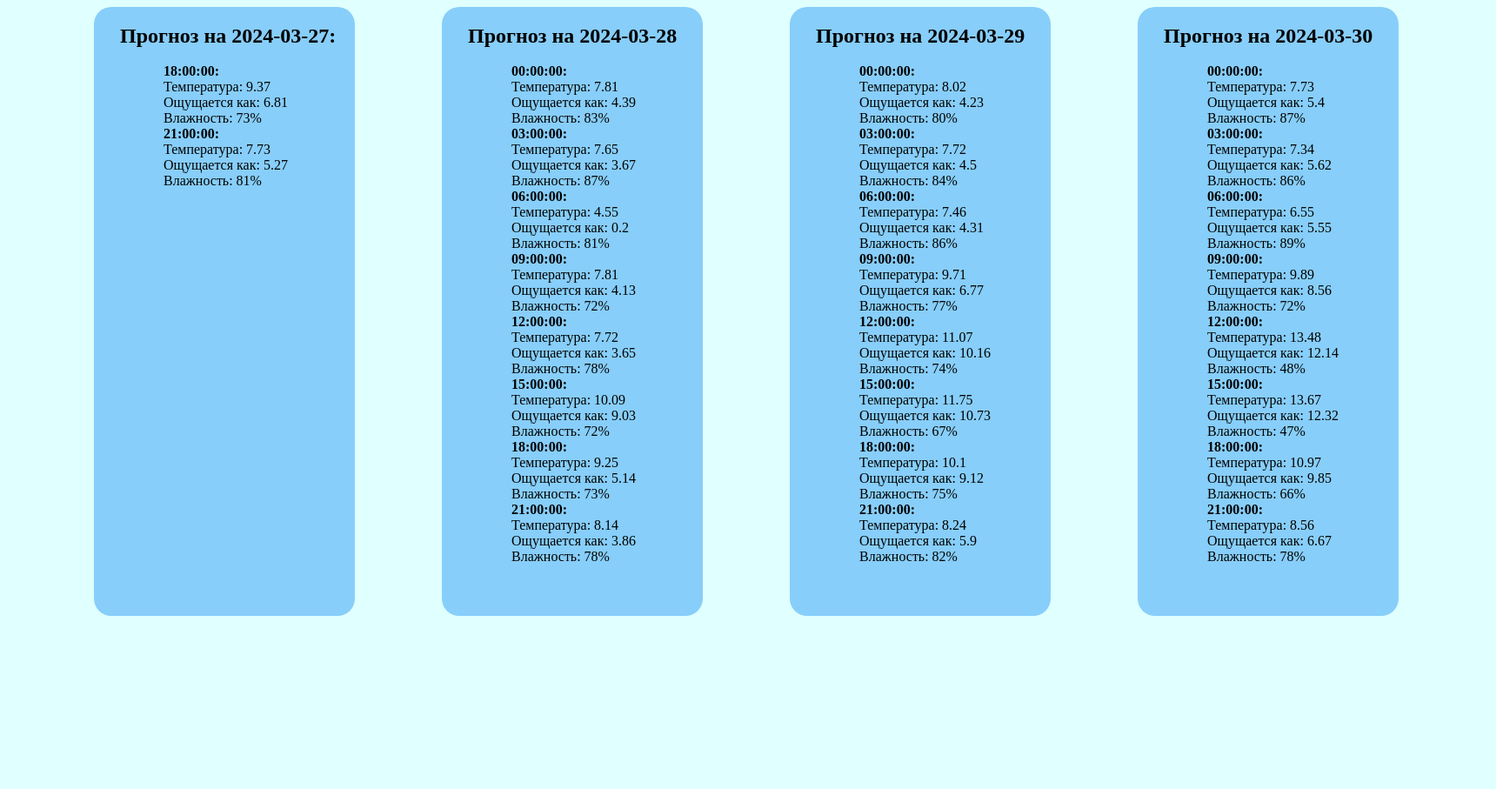
After one commit to RDinviter/flask_repo, a Flask app: template templates/weather_forecast.html in a window 1720 px wide. The commit adds this page. Shown: the top 907 px of the page at 87% size. Run offline with Flask 3, Linux system fonts and the light colour scheme; the template is opened without the code that fills it, so the values that code supplies are empty.

Commit message:
working weather forecast

```diff
--- a/app.py
+++ b/app.py
@@ -40,8 +40,13 @@ def weather():
 @app.route('/about_city')
 def show_info_about_city():
     write_information_about_city(user_city)
+    return render_template('info_about_city.html')
 
-    return render_template('info_about_city.html')
+
+@app.route('/forecast')
+def show_forecast():
+    write_weather_forecast(user_city)
+    return render_template('weather_forecast.html')
 
 
 if __name__ == "__main__":
--- /dev/null
+++ b/static/css/weather_forecast_styles.css
@@ -0,0 +1,72 @@
+body {
+  background-color: #E0FFFF;
+}
+
+.first_weather_form {
+  position: relative;
+  height: 700px;
+  left: 100px;
+  background-color:  #87CEFA;
+  width: 300px;
+  border-radius: 20px;
+
+}
+
+div {
+  position: relative;
+  left: 80px;
+}
+
+.second_weather_form {
+  position: relative;
+  left: 500px;
+  bottom: 720px;
+  height: 700px;
+  background-color:  #87CEFA;
+  width: 300px;
+  border-radius: 20px;
+
+}
+
+#first_title {
+  position: relative;
+  bottom: -20px;
+  right: 50px;
+}
+
+#second_title {
+  position: relative;
+  bottom: -20px;
+  right: 50px;
+}
+
+.third_weather_form {
+  position: relative;
+  left: 900px;
+  bottom: 1440px;
+  height: 700px;
+  background-color:  #87CEFA;
+  width: 300px;
+  border-radius: 20px;
+}
+#third_title {
+  position: relative;
+  bottom: -20px;
+  right: 50px;
+}
+
+.fourth_weather_form {
+  position: relative;
+  bottom: 2160px;
+  left: 1300;
+  height: 700px;
+  background-color:  #87CEFA;
+  width: 300px;
+  border-radius: 20px;
+}
+
+#fourth_title {
+  position: relative;
+  bottom: -20px;
+  right: 50px;
+}
--- /dev/null
+++ b/templates/weather_forecast.html
@@ -0,0 +1,86 @@
+
+        <html>
+        <head>
+            <title>Weather</title>
+            <meta charset='UTF-8'>
+            <link rel="stylesheet" href="../static/css/weather_forecast_styles.css">
+        </head>
+        <body><form class="first_weather_form"><div class="first_div"><h2 id="first_title">Прогноз на 2024-03-27:</h2><br><b>18:00:00:</b><br>
+           Температура: 9.37<br>
+           Ощущается как: 6.81<br>
+           Влажность: 73%<br><b>21:00:00:</b><br>
+           Температура: 7.73<br>
+           Ощущается как: 5.27<br>
+           Влажность: 81%<br></div></form><form class="second_weather_form"> <div class="second_div"><h2 id="second_title">Прогноз на 2024-03-28</h2><br><b>00:00:00:</b><br>
+           Температура: 7.81<br>
+           Ощущается как: 4.39<br>
+           Влажность: 83%<br><b>03:00:00:</b><br>
+           Температура: 7.65<br>
+           Ощущается как: 3.67<br>
+           Влажность: 87%<br><b>06:00:00:</b><br>
+           Температура: 4.55<br>
+           Ощущается как: 0.2<br>
+           Влажность: 81%<br><b>09:00:00:</b><br>
+           Температура: 7.81<br>
+           Ощущается как: 4.13<br>
+           Влажность: 72%<br><b>12:00:00:</b><br>
+           Температура: 7.72<br>
+           Ощущается как: 3.65<br>
+           Влажность: 78%<br><b>15:00:00:</b><br>
+           Температура: 10.09<br>
+           Ощущается как: 9.03<br>
+           Влажность: 72%<br><b>18:00:00:</b><br>
+           Температура: 9.25<br>
+           Ощущается как: 5.14<br>
+           Влажность: 73%<br><b>21:00:00:</b><br>
+           Температура: 8.14<br>
+           Ощущается как: 3.86<br>
+           Влажность: 78%<br></div></form><form class="third_weather_form"><div class="third_div"><h2 id="third_title">Прогноз на 2024-03-29</h2><br><b>00:00:00:</b><br>
+           Температура: 8.02<br>
+           Ощущается как: 4.23<br>
+           Влажность: 80%<br><b>03:00:00:</b><br>
+           Температура: 7.72<br>
+           Ощущается как: 4.5<br>
+           Влажность: 84%<br><b>06:00:00:</b><br>
+           Температура: 7.46<br>
+           Ощущается как: 4.31<br>
+           Влажность: 86%<br><b>09:00:00:</b><br>
+           Температура: 9.71<br>
+           Ощущается как: 6.77<br>
+           Влажность: 77%<br><b>12:00:00:</b><br>
+           Температура: 11.07<br>
+           Ощущается как: 10.16<br>
+           Влажность: 74%<br><b>15:00:00:</b><br>
+           Температура: 11.75<br>
+           Ощущается как: 10.73<br>
+           Влажность: 67%<br><b>18:00:00:</b><br>
+           Температура: 10.1<br>
+           Ощущается как: 9.12<br>
+           Влажность: 75%<br><b>21:00:00:</b><br>
+           Температура: 8.24<br>
+           Ощущается как: 5.9<br>
+           Влажность: 82%<br></div></form><form class="fourth_weather_form"><div class="fourth_div"><h2 id="fourth_title">Прогноз на 2024-03-30</h2><br><b>00:00:00:</b><br>
+           Температура: 7.73<br>
+           Ощущается как: 5.4<br>
+           Влажность: 87%<br><b>03:00:00:</b><br>
+           Температура: 7.34<br>
+           Ощущается как: 5.62<br>
+           Влажность: 86%<br><b>06:00:00:</b><br>
+           Температура: 6.55<br>
+           Ощущается как: 5.55<br>
+           Влажность: 89%<br><b>09:00:00:</b><br>
+           Температура: 9.89<br>
+           Ощущается как: 8.56<br>
+           Влажность: 72%<br><b>12:00:00:</b><br>
+           Температура: 13.48<br>
+           Ощущается как: 12.14<br>
+           Влажность: 48%<br><b>15:00:00:</b><br>
+           Температура: 13.67<br>
+           Ощущается как: 12.32<br>
+           Влажность: 47%<br><b>18:00:00:</b><br>
+           Температура: 10.97<br>
+           Ощущается как: 9.85<br>
+           Влажность: 66%<br><b>21:00:00:</b><br>
+           Температура: 8.56<br>
+           Ощущается как: 6.67<br>
+           Влажность: 78%<br></div></form></body></html>
```
Also changed, not shown: templates/info_about_city.html (+39 -62 lines), templates/temp.html (+5 -5 lines), test.html (+14 -0 lines), test.py (+82 -0 lines), weather_file_functions.py (+75 -0 lines).
